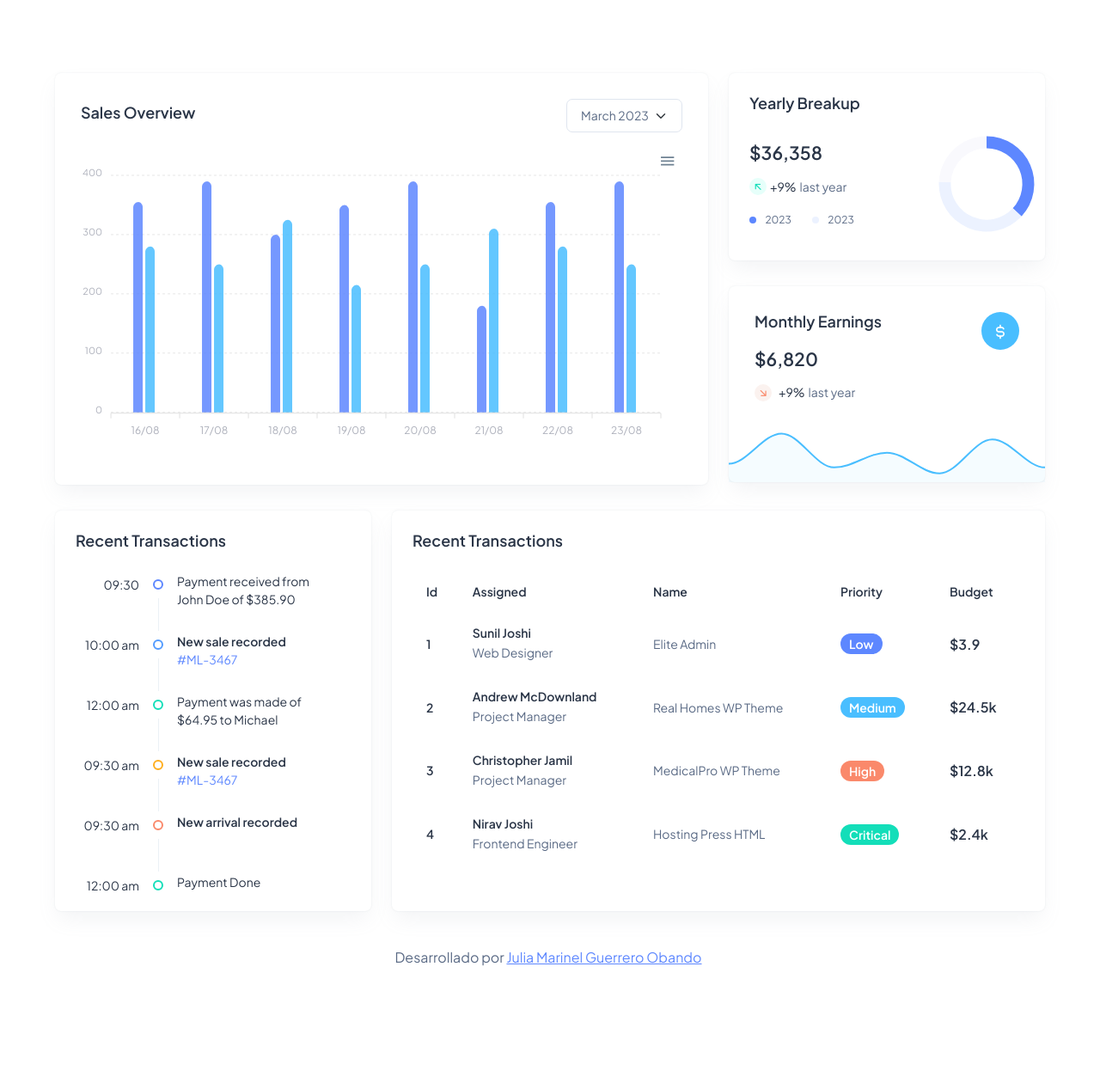
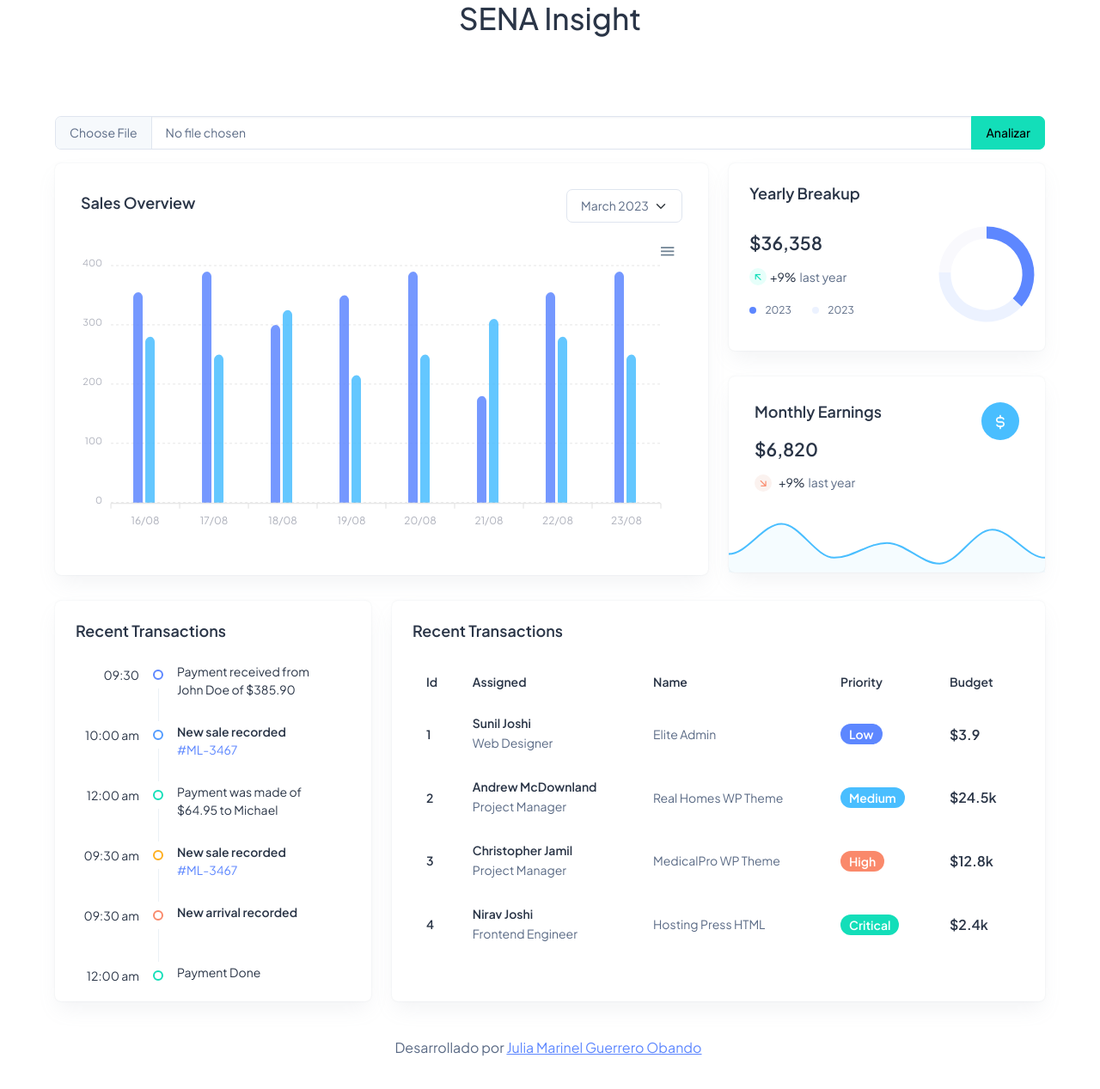
Before and after one commit to sarboleda72/web-analisis-de-datos-django, a Django app: page / in a window 1280 px wide. Shown: the whole page at 86% size. Before the commit the page ends 1124 px from the top, so only its background shows below. Run offline with Django 5.2, Linux system fonts and the light colour scheme; some libraries are stand-ins or nearby versions.

Commit message:
Se agrega titulos

```diff
--- a/webapp/templates/index.html
+++ b/webapp/templates/index.html
@@ -2,13 +2,14 @@
 <!doctype html>
 <html lang="en">
 
-<head>
+  <head>
     <meta charset="utf-8">
     <meta name="viewport" content="width=device-width, initial-scale=1">
     <title>SENA Insight</title>
-    <link rel="shortcut icon" type="image/png" href="{% static 'assets/images/logos/insight.png' %}" />
+    <link rel="shortcut icon" type="image/png"
+      href="{% static 'assets/images/logos/insight.png' %}" />
     <link rel="stylesheet" href="{% static 'assets/css/styles.min.css' %}" />
-</head>
+  </head>
 
   <body>
     <!--  Body Wrapper -->
@@ -17,9 +18,19 @@
       data-sidebar-position="fixed" data-header-position="fixed">
       <!--  Main wrapper -->
       <div class="body-wrapper mx-auto">
+        <header class="text-center ">
+          <h1>SENA Insight</h1>
+        </header>
 
         <div class="container-fluid">
           <!--  Row 1 -->
+          <div class="row">
+            <div class="input-group mb-3">
+              <input type="file" class="form-control" id="inputGroupFile02">
+              <button type="submit"
+                class="btn btn-success text-black">Analizar</button>
+            </div>
+          </div>
           <div class="row">
             <div class="col-lg-8 d-flex align-items-strech">
               <div class="card w-100">
@@ -349,11 +360,14 @@
       </div>
     </div>
     <script src="{% static 'assets/libs/jquery/dist/jquery.min.js'%}"></script>
-    <script src="{% static 'assets/libs/bootstrap/dist/js/bootstrap.bundle.min.js'%}"></script>
+    <script
+      src="{% static 'assets/libs/bootstrap/dist/js/bootstrap.bundle.min.js'%}"></script>
     <script src="{% static 'assets/js/sidebarmenu.js'%}"></script>
     <script src="{% static 'assets/js/app.min.js'%}"></script>
-    <script src="{% static 'assets/libs/apexcharts/dist/apexcharts.min.js'%}"></script>
-    <script src="{% static 'assets/libs/simplebar/dist/simplebar.js'%}"></script>
+    <script
+      src="{% static 'assets/libs/apexcharts/dist/apexcharts.min.js'%}"></script>
+    <script
+      src="{% static 'assets/libs/simplebar/dist/simplebar.js'%}"></script>
     <script src="{% static 'assets/js/dashboard.js'%}"></script>
   </body>
 
```
Also changed, not shown: 1 other file.
